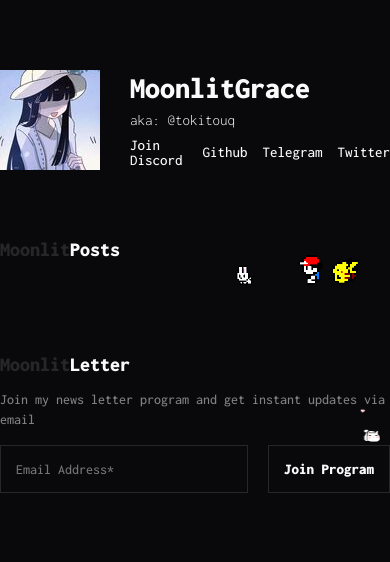
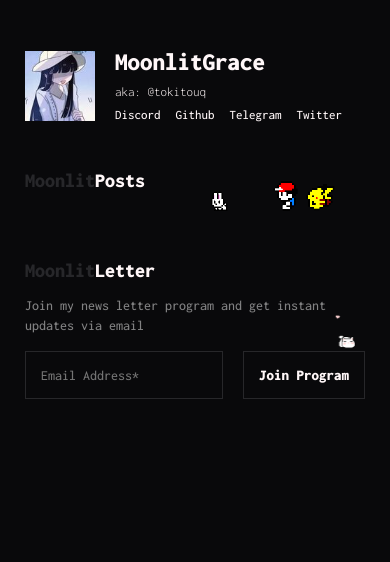
Before and after one commit to moonlitgrace/moonlitspace-legacy, a Django app: page /blog/ in a window 390 px wide. Shown: the top 562 px of the page. Run offline with Django 5.2, Linux system fonts and the light colour scheme; data that the repository does not hold is empty; some libraries are stand-ins or nearby versions.

Commit message:
style: made responsive and change some settings

```diff
--- a/blog/static/blog/css/index.css
+++ b/blog/static/blog/css/index.css
@@ -61,7 +61,11 @@
     font-size: 14px;
     font-weight: 500;
     line-height: 20px;
-    word-break: break-all;
+    display: -webkit-box;
+    -webkit-box-orient: vertical;
+    -webkit-line-clamp: 3;
+    overflow: hidden;
+    margin: auto;
 }
 
 .posts-grid-container .post-card .post-title {
@@ -112,3 +116,27 @@
     font-weight: 500;
     line-height: 20px;
 }
+
+
+@media (max-width: 648px) {
+    .recent-posts {
+        gap: 20px;
+    }
+
+    .recent-posts .posts-grid-container {
+        grid-template-columns: repeat(1, 1fr);
+    }
+
+    .posts-grid-container .post-card .post-bottom img {
+        width: 60px;
+        height: 60px;
+    }
+
+    .posts .post .content {
+        display: -webkit-box;
+        -webkit-box-orient: vertical;
+        -webkit-line-clamp: 3;
+        overflow: hidden;
+        margin: auto;
+    }
+}
--- a/blog/templates/blog/index.html
+++ b/blog/templates/blog/index.html
@@ -25,7 +25,7 @@
                 <span class="id">{{ post.pk }}.</span>{{ post.title }}</a>
             <div class="post-bottom">
                 <img src="{% static forloop.counter|cover_image %}">
-                <p>{{ post.content|markdown_to_text|truncatechars:75 }}</p>
+                <p>{{ post.content|markdown_to_text }}</p>
             </div>
         </div>
         {% endfor %}
--- a/newsletter/static/newsletter/css/newsletter.css
+++ b/newsletter/static/newsletter/css/newsletter.css
@@ -61,8 +61,5 @@
 }
 
 .newsletter-container form input[type="submit"] {
-    font-size: 15px;
-    color: inherit;
-    font-weight: 900;
     cursor: pointer;
 }
--- a/space/settings.py
+++ b/space/settings.py
@@ -40,7 +40,7 @@
 # SECURITY WARNING: don't run with debug turned on in production!
 DEBUG = env("DEBUG")
 
-ALLOWED_HOSTS = []
+ALLOWED_HOSTS = ["*"]
 
 
 # Application definition
--- a/static/css/base.css
+++ b/static/css/base.css
@@ -2,7 +2,7 @@
 /* TODO: add light palette */
 :root {
     --background: #09090B;
-    --foreground: #FAFAFA;
+    --foreground: #FFF7F8;
     --accent: #818182;
     --neutral: #27272A;
 
@@ -50,12 +50,12 @@
 }
 
 .container {
-    padding: 70px 0 70px 0;
+    padding: 50px 25px;
     max-width: 700px;
     margin: auto;
     display: flex;
     flex-direction: column;
-    gap: 70px;
+    gap: 50px;
 }
 
 .btn {
--- a/static/css/index.css
+++ b/static/css/index.css
@@ -52,3 +52,31 @@
 }
 
 /* PROFILE SECTION END */
+
+@media (max-width: 648px) {
+    .profile-box {
+        gap: 20px;
+    }
+
+    .profile-box img {
+        width: 70px;
+        height: 70px;
+    }
+
+    .profile-box .info-and-links h1 {
+        font-size: 25px;
+    }
+
+    .profile-box .info-and-links span {
+        font-size: 13px;
+    }
+
+    .profile-box .info-and-links .social-links {
+        flex-wrap: wrap;
+        row-gap: 5px;
+    }
+
+    .profile-box .info-and-links .social-links a {
+        font-size: 13px;
+    }
+}
--- a/templates/base.html
+++ b/templates/base.html
@@ -4,6 +4,7 @@
 <html>
 
 <head>
+    <meta name="viewport" content="width=device-width, initial-scale=1.0">
     <title>{% block title %}{% endblock %}</title>
     <link rel="icon" href="{% static 'favicon.svg' %}" type="image/x-icon" />
     <link rel="stylesheet" href="{% static 'css/normalize.css' %}">
--- a/templates/index.html
+++ b/templates/index.html
@@ -15,7 +15,7 @@
             <div class="social-links">
                 {% if profile.socials.discord %}
                 <a href="{{ profile.socials.discord }}" target="_blank">
-                    Join Discord
+                    Discord
                 </a>
                 {% endif %}
                 {% if profile.socials.github %}
```
Also changed, not shown: blog/static/blog/css/blogpost_list.css (+8 -10 lines), blog/static/blog/css/detail.css (+9 -11 lines), blog/templates/blog/blogpost_detail.html (+1 -11 lines), blog/templates/blog/blogpost_list.html (+3 -6 lines).
